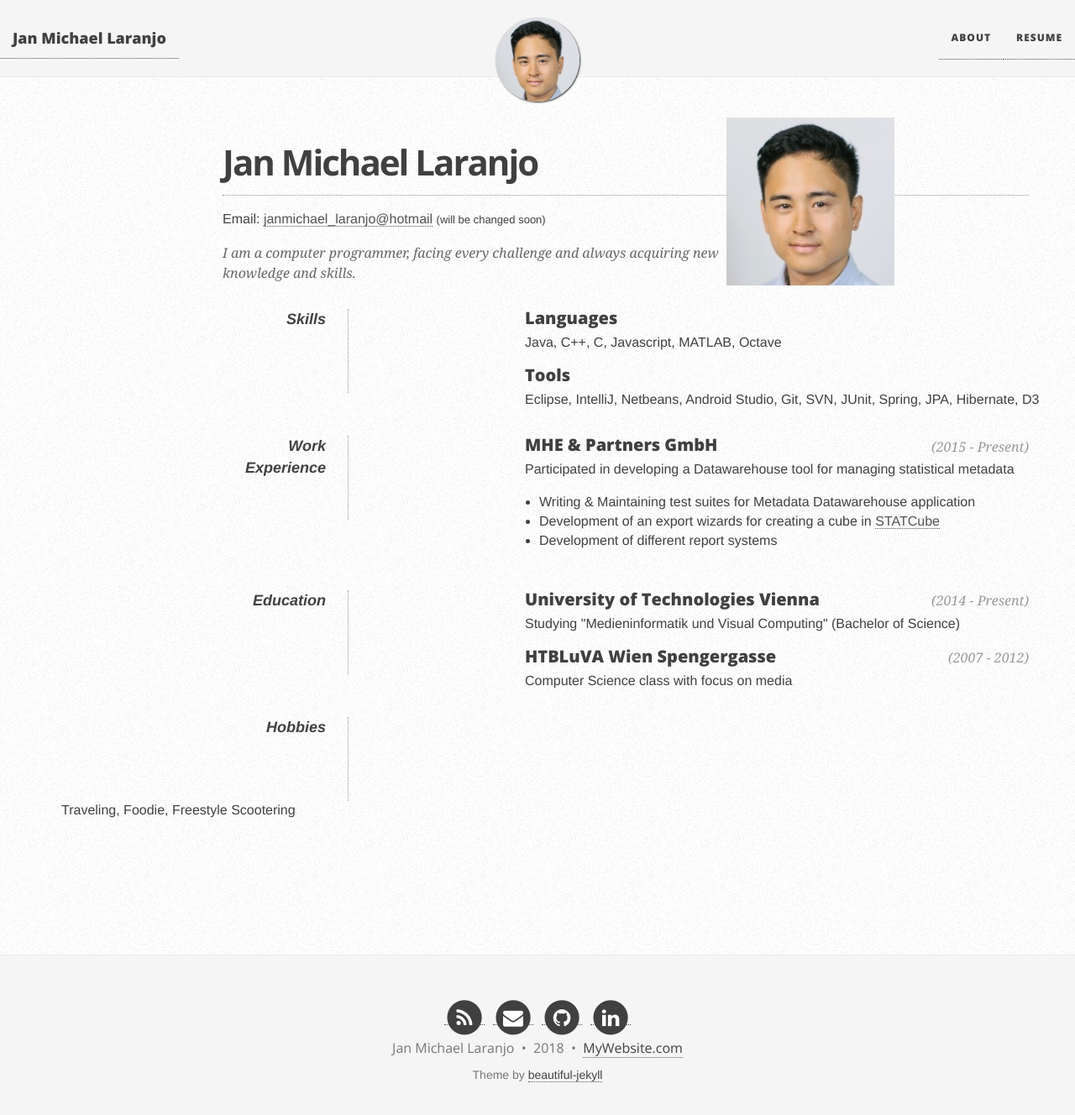
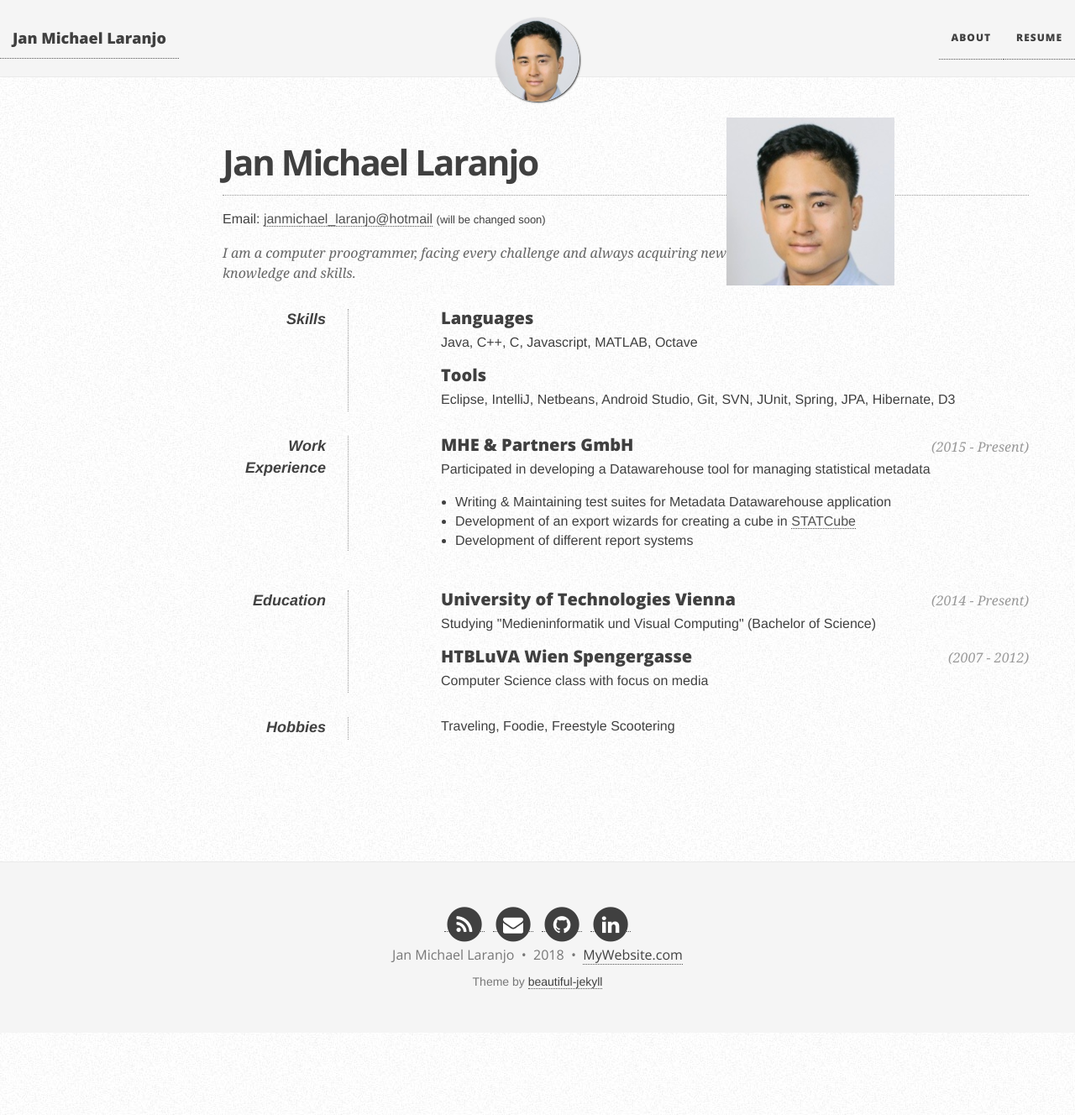
Before and after one commit to janmichaellaranjo/janmichaellaranjo.github.io, a Jekyll site: the page built from resume.html, in a window 1280 px wide and 1341 px high. Shown: the top 1328 px of the window at 84% size. Built offline with Jekyll 4.4.1, drawn with Linux system fonts in a browser that asks for light colours; nearby versions of some CDN libraries.

Commit message:
further progress on responsive resume for small devices

```diff
--- a/css/resume.css
+++ b/css/resume.css
@@ -37,8 +37,9 @@
 	right: 0;
 	font-style: italic;
 	font-family: Georgia, Serif;
-	font-size: 16px; color: #999;
-	font-weight: normal; description
+	font-size: 16px;
+	color: #999;
+	font-weight: normal;
 }
 p {
 	margin: 0 0 16px 0;
@@ -75,7 +76,7 @@
 	border-right: 1px dotted #999;
 }
 dd {
-	width: 600px;
+	width: 700px;
 	float: right;
 }
 dd.clear {
@@ -86,50 +87,57 @@
 .description {
 	margin: 0 0 6px 0;
 }
+.skills {
+	height: 122px;
+}
+.workexperience {
+	height: 137px;
+}
+.education {
+	height: 122px;
+}
+.hobbies {
+	height: 27px;
+}
 /* Extra small devices (phones, 600px and down) */
 @media only screen and (max-width: 600px) {
 	.fn {
 		width: 70%
+	}
+	dd {
+		float: right;
+		width: 60%;
 	}
 	dt {
 		text-align: right;
 		width: 33%;
 		height: 100px;
 	}
-	h2 {
-		width: 10%;
-		margin-left: 400px;
-	}
 	.contact {
-		width: 40%;
+		width: 60%;
 	}
 	.information {
-		width: 40%;
+		width: 60%;
 	}
 	.briefintroduction {
-		width: 40%;
+		width: 60%;
 	}
-	.languages {
-		width: 20%;
-		margin-left: 400px;
+	.skills {
+		height: 192px;
 	}
-	.tools {
-		width: 40%;
+	.workexperience {
+		height: 252px;
 	}
-	.workdescription {
-		width: 40%;
+	.mhe {
+		line-height: 1.5em;
+    		height: 3em;
+    		overflow: hidden;
 	}
-	.tasks ul li{
-		width: 40%;
-	}
-	.unidescription {
-		width: 40%;
-	}
-	.highschoolddescription {
-		width: 5%;
+	.education {
+		height: 212px;
 	}
 	.hobbies {
-		width: 5%;
+		height: 22px;
 	}
 }
 
@@ -145,9 +153,7 @@
 		width: 30%;
 	}
 	.languages {
-		/*color: blue;*/
 		width: 30%;
-		/*margin-left: 400px;*/
 	}
 	.tools {
 		width: 50%;
@@ -162,9 +168,6 @@
 		width: 20%;
 	}
 	.highschoolddescription {
-		width: 20%;
-	}
-	.hobbies {
 		width: 20%;
 	}
 }
@@ -198,9 +201,6 @@
 	.highschoolddescription {
 		width: 77.419%;
 	}
-	.hobbies {
-		width: 77.419%;
-	}
 }
 
 /* Large devices (laptops/desktops, 992px and up) */
@@ -230,9 +230,6 @@
 		width: 100%;
 	}
 	.highschoolddescription {
-		width: 100%;
-	}
-	.hobbies {
 		width: 100%;
 	}
 }
@@ -266,7 +263,4 @@
 	.highschoolddescription {
 		width: 120%;
 	}
-	.hobbies {
-		width: 120%;
-	}
 }
--- a/resume.html
+++ b/resume.html
@@ -33,7 +33,7 @@
 
         <div id="objective">
             <p class="briefintroduction">
-		I am a computer programmer, facing every challenge and always acquiring new knowledge and skills.
+		I am a computer proogrammer, facing every challenge and always acquiring new knowledge and skills.
             </p>
         </div>
 
@@ -43,21 +43,22 @@
         <dl>
 	    <dd class="clear"></dd>
 
-            <dt>Skills</dt>
+            <dt class="skills">Skills</dt>
             <dd>
                 <h2>Languages</h2>
-                <p class="languages">Java, C++, C, Javascript, MATLAB, Octave</p>
+                <p>Java, C++, C, Javascript, MATLAB, Octave</p>
 
                 <h2>Tools</h2>
-                <p class="tools">Eclipse, IntelliJ, Netbeans, Android Studio, Git, SVN, JUnit, Spring, JPA, Hibernate, D3</p>
+                <p>Eclipse, IntelliJ, Netbeans, Android Studio, Git, SVN, JUnit, Spring, JPA, Hibernate, D3</p>
             </dd>
 
 	    <dd class="clear"></dd>
-            <dt>Work Experience</dt>
+
+            <dt class="workexperience">Work Experience</dt>
             <dd>
-                <h2>MHE & Partners GmbH<span>(2015 - Present)</span></h2>
-		<p class="workdescription">Participated in developing a Datawarehouse tool for managing statistical metadata</p>
-                <ul class="tasks">
+                <h2 class="mhe">MHE & Partners GmbH<span>(2015 - Present)</span></h2>
+		<p>Participated in developing a Datawarehouse tool for managing statistical metadata</p>
+                <ul>
 			<li>Writing & Maintaining test suites for Metadata Datawarehouse application</li>
 			<li>Development of an export wizards for creating a cube in <a href="http://www.statistik.at/web_de/services/statcube/">STATCube</a></li>
 		   	<li>Development of different report systems</li>
@@ -67,26 +68,22 @@
 
             <dd class="clear"></dd>
 
-            <dt>Education</dt>
+            <dt class="education">Education</dt>
             <dd>
                 <h2>University of Technologies Vienna <span>(2014 - Present)</span></h2>
-		<p class="unidescription">
-                	Studying "Medieninformatik und Visual Computing" (Bachelor of Science)
-		</p>
+		<p>Studying "Medieninformatik und Visual Computing" (Bachelor of Science)</p>
 		<h2>HTBLuVA Wien Spengergasse <span>(2007 - 2012)</span></h2>
-		<p class="highschoolddescription">
+		<p>
 			Computer Science class with focus on media
 		</p>
             </dd>
 
             <dd class="clear"></dd>
 
-            <dt>Hobbies</dt>
-            <dd class ="hobbies">Traveling, Foodie, Freestyle Scootering</dd>
+            <dt class="hobbies">Hobbies</dt>
+            <dd>Traveling, Foodie, Freestyle Scootering</dd>
 
-            <dd class="clear"></dd>
-
-            <dd class="clear"></dd>
+	    <dd class="clear"></dd>
         </dl>
         </div>
         <div class="clear"></div>
```
Also changed, not shown: 2 other files.
